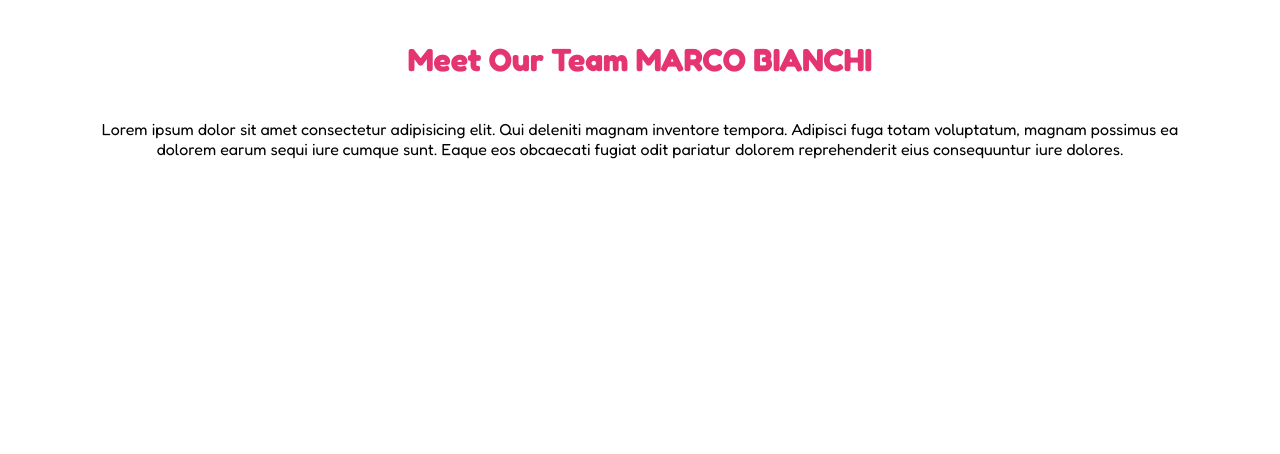
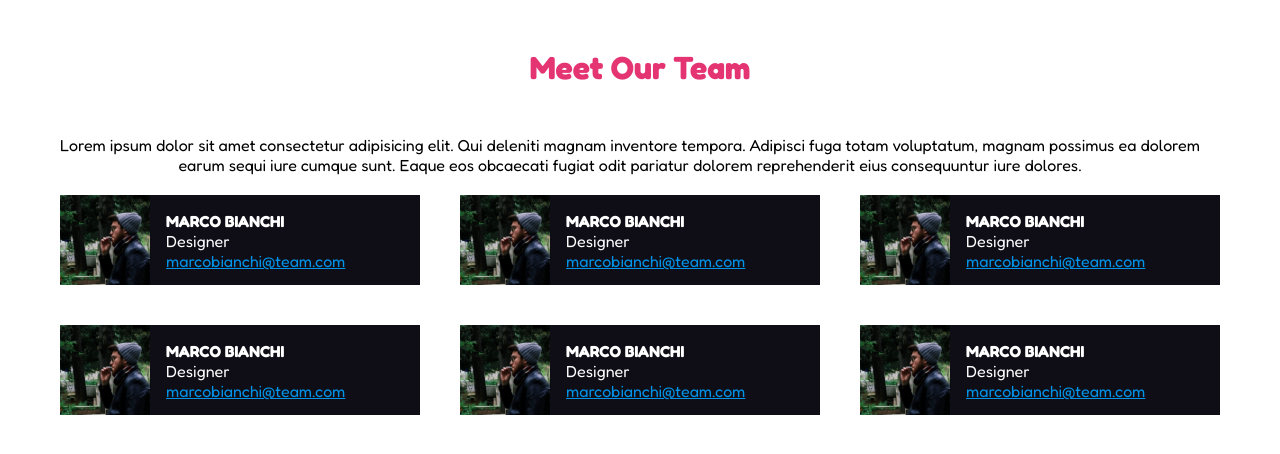
Before and after one commit to Christian01881/html-css-float-cards, a plain HTML site: page index.html in a window 1280 px wide. Drawn offline with Linux system fonts and the light colour scheme.

Commit message:
add-main

```diff
--- a/css/style.css
+++ b/css/style.css
@@ -5,18 +5,57 @@
     font-family: 'Fredoka', sans-serif;
 }
 
+.clearfix::after{
+    content: "";
+    display: table;
+    clear: both;
+}
 
 :root{
     --title: #e43572;
+    --bg-box: #0f0e17;
+    --text: white;
+    --link: #0093e7;
 }
 
 .container{
-    max-width: 1100px;
+    max-width: 1200px;
     margin: auto;
+}
+.center{
     text-align: center;
 }
 
 h1{
     color: var(--title);
-    padding: 40px 0px;
+    padding: 3rem 0rem;
 }
+
+.box{
+    width: calc(90% / 3);
+    background-color: var(--bg-box);
+    color: var(--text);
+    margin-top: 3rem;
+    margin: 20px;
+}
+
+img{
+    width: 90px;
+    height: 90px;
+}
+
+.left{
+    float: left;
+}
+
+a{
+    color: var(--link);
+}
+
+.padding{
+    padding: 1rem 4rem 0rem 1rem;
+}
+
+.widht{
+    width: 1180px;
+}
--- a/index.html
+++ b/index.html
@@ -12,10 +12,65 @@
 </head>
 <body>
     <header>
-        <div class="container">
-            <h1>Meet Our Team  MARCO BIANCHI</h1>
-            <p>Lorem ipsum dolor sit amet consectetur adipisicing elit. Qui deleniti magnam inventore tempora. Adipisci fuga totam voluptatum, magnam possimus ea dolorem earum sequi iure cumque sunt. Eaque eos obcaecati fugiat odit pariatur dolorem reprehenderit eius consequuntur iure dolores.</p>
+        <div class="container center">
+            <h1>Meet Our Team</h1>
+            <p class="widht">Lorem ipsum dolor sit amet consectetur adipisicing elit. Qui deleniti magnam inventore tempora. Adipisci fuga totam voluptatum, magnam possimus ea dolorem earum sequi iure cumque sunt. Eaque eos obcaecati fugiat odit pariatur dolorem reprehenderit eius consequuntur iure dolores.</p>
         </div>
     </header>
+    <main>
+        <div class="container">
+            <div class="box left">
+                <img src="./img/male1.png" alt="Marco" class="left">
+                <div class="left padding">
+                    <h4>MARCO BIANCHI</h4>
+                    <p>Designer</p>
+                    <a href="">marcobianchi@team.com</a>
+                </div>
+            </div>
+            <div class="box left">
+                <img src="./img/male1.png" alt="Marco" class="left">
+                <div class="left padding">
+                    <h4>MARCO BIANCHI</h4>
+                    <p>Designer</p>
+                    <a href="">marcobianchi@team.com</a>
+                </div>
+            </div>
+            <div class="box left">
+                <img src="./img/male1.png" alt="Marco" class="left">
+                <div class="left padding">
+                    <h4>MARCO BIANCHI</h4>
+                    <p>Designer</p>
+                    <a href="">marcobianchi@team.com</a>
+                </div>
+            </div>
+            <div class="box left">
+                <img src="./img/male1.png" alt="Marco" class="left">
+                <div class="left padding">
+                    <h4>MARCO BIANCHI</h4>
+                    <p>Designer</p>
+                    <a href="">marcobianchi@team.com</a>
+                </div>
+            </div>
+            <div class="box left">
+                <img src="./img/male1.png" alt="Marco" class="left">
+                <div class="left padding">
+                    <h4>MARCO BIANCHI</h4>
+                    <p>Designer</p>
+                    <a href="">marcobianchi@team.com</a>
+                </div>
+            </div>
+            <div class="box left">
+                <img src="./img/male1.png" alt="Marco" class="left">
+                <div class="left padding">
+                    <h4>MARCO BIANCHI</h4>
+                    <p>Designer</p>
+                    <a href="">marcobianchi@team.com</a>
+                </div>
+            </div>
+
+
+        </div>
+
+    </main>
 </body>
 </html>
```
Also changed, not shown: img/male1.png (added).
